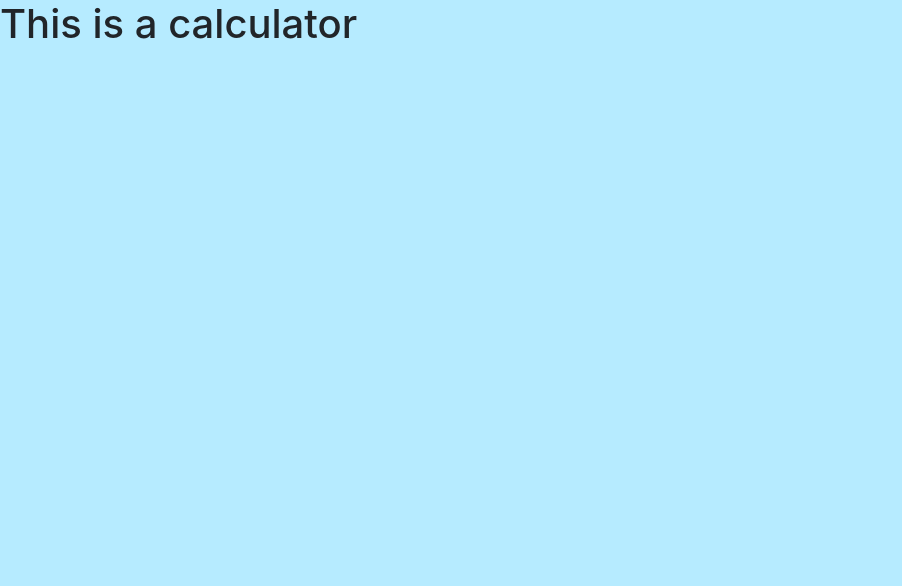
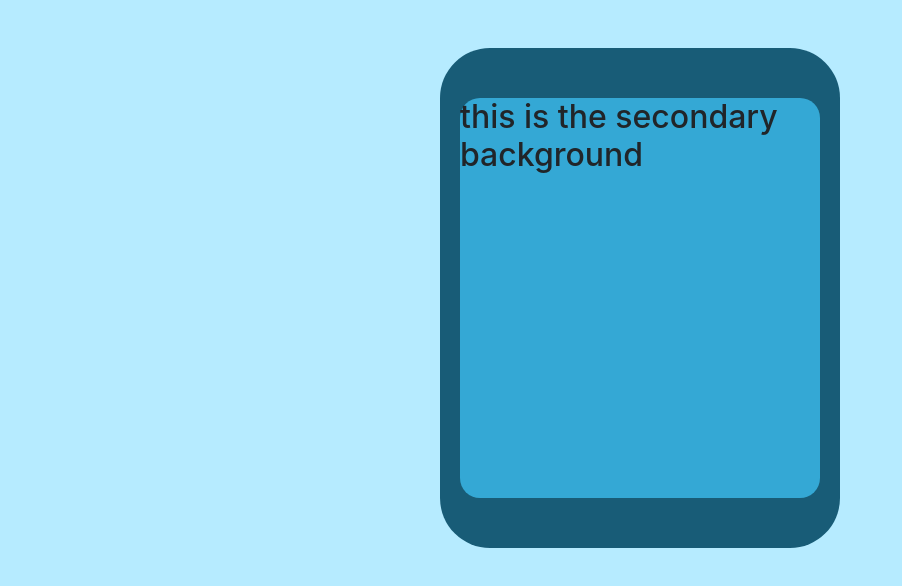
Before and after one commit to Joeseff6/Reactive-Calculator, a JavaScript app: page / in a window 1280 px wide. Shown: the top 586 px of the page, without its empty margins (0-902 px from the left). Built offline with nearby package versions, Linux system fonts and the light colour scheme; the HTML template or start-up script is replaced by a standard one.

Commit message:
Styled calculator shape and colors

```diff
--- a/src/App.css
+++ b/src/App.css
@@ -1,3 +1,22 @@
 body {
   background-color: #B6EBFF;
 }
+
+.main-background {
+  background-color: #185C77;
+  width: 400px;
+  height: 500px;
+  border-radius: 50px;
+  position: relative;
+}
+
+.secondary-background {
+  background-color: #34A8D5;
+  margin: 0px 0px 0px 0px;
+  left: 20px;
+  top: 50px;
+  bottom: 50px;
+  right: 20px;
+  border-radius: 20px;
+  position: absolute;
+}
--- a/src/App.js
+++ b/src/App.js
@@ -2,10 +2,14 @@ import "./App.css";
 
 function App() {
   return (
-    <div >
-      <header>
-        <h1>This is a calculator</h1>
-      </header>
+    <div className="container-fluid">
+        <div className="row mt-5 justify-content-center">
+          <div className="main-background">
+            <div className="secondary-background">
+              <h2>this is the secondary background</h2>
+            </div>
+          </div>
+        </div>
     </div>
   );
 }
```
